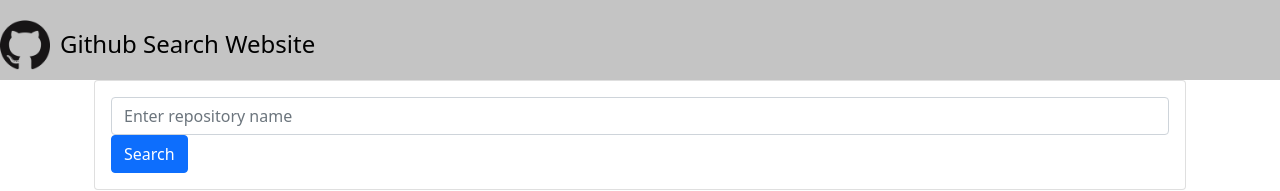
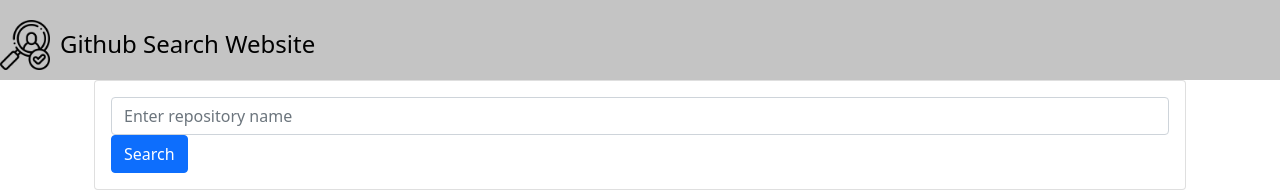
Before and after one commit to isaacwangombe/Github-search, an Angular app: page /repository in a window 1280 px wide. Shown: the top 191 px of the page. Built offline with nearby package versions, Linux system fonts and the light colour scheme.

Commit message:
Adjusting logo

```diff
--- a/src/app/components/navbar/navbar.component.html
+++ b/src/app/components/navbar/navbar.component.html
@@ -1,4 +1,4 @@
 <a href=""><nav>
-  <img src="assets/GitHub-Mark-120px-plus.png" class="logo"alt="logo">
+  <img src="assets/search.png" class="logo"alt="logo">
   <h4>Github Search Website</h4>
 </nav></a>
--- a/src/index.html
+++ b/src/index.html
@@ -5,7 +5,7 @@
   <title>GitProject</title>
   <base href="/">
   <meta name="viewport" content="width=device-width, initial-scale=1">
-  <link rel="icon" type="image/x-icon" href="assets/GitHub-Mark-120px-plus.png">
+  <link rel="icon" type="image/x-icon" href="assets/search.png">
 </head>
 <body>
   <app-root></app-root>
```
Also changed, not shown: src/assets/search.png (added).
